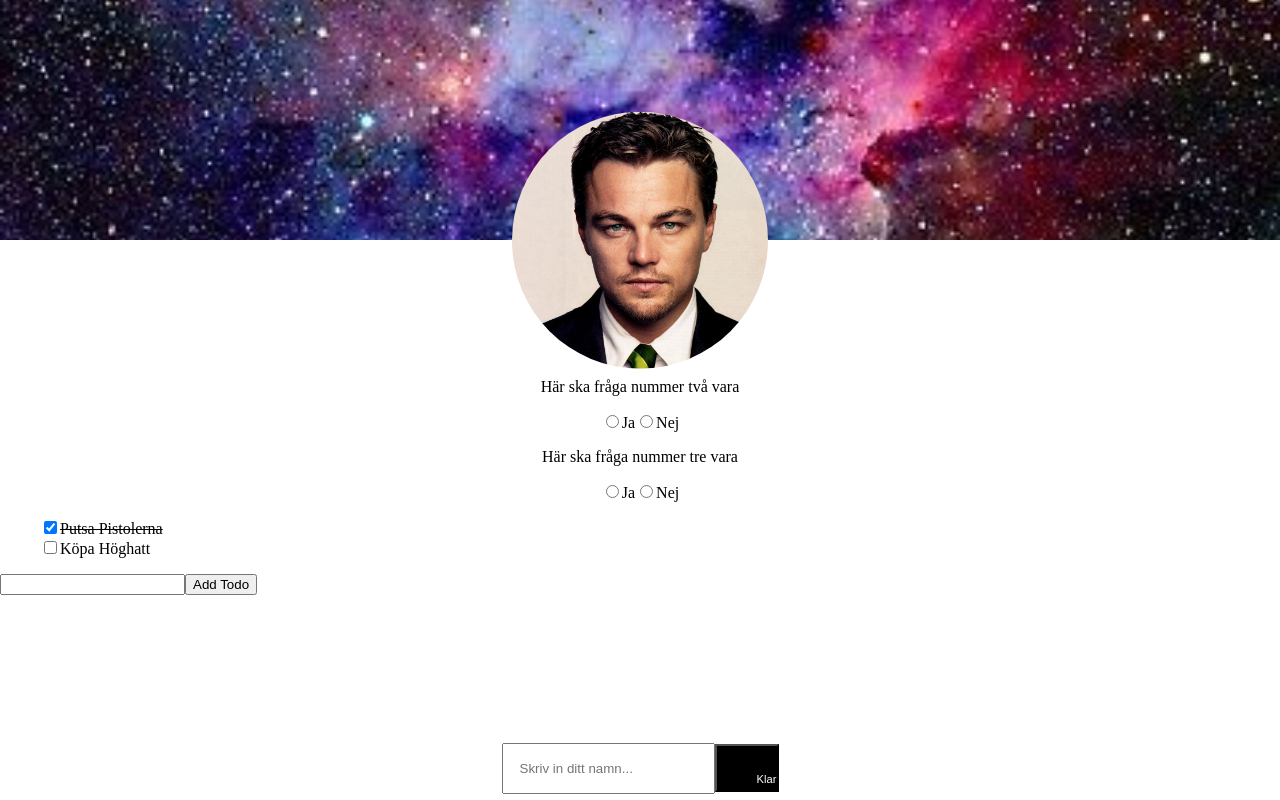
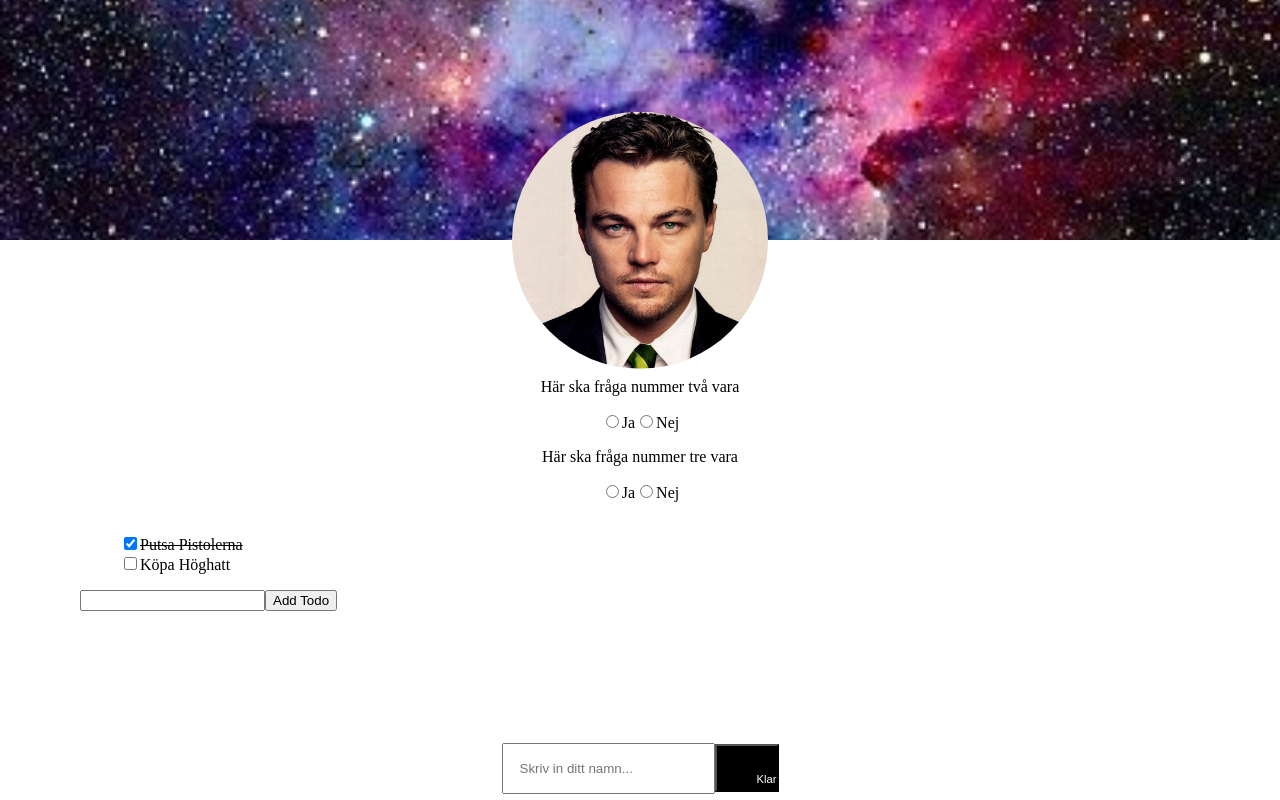
Before and after one commit to 1974pontus/R-U-CHORE, a React (Create React App) app: page / in a window 1280 px wide. Built offline with nearby package versions, Linux system fonts and the light colour scheme.

Commit message:
adding really bad CSS to layout

```diff
--- a/src/components/Layout.tsx
+++ b/src/components/Layout.tsx
@@ -32,7 +32,7 @@ const Layout = () => {
         <Header imageSrc={require('../img/space.jpg')} alt='stardust in space'/>
         <Title />
         <MainView onProfilSelected={handleProfileSelected}/>
-        <ProfileView />
+        <div style={todolist}><ProfileView /></div>
          <div style={marginbottom}>.</div>
 
       </div>
@@ -45,7 +45,13 @@ export default Layout
 
 
 const marginbottom: CSSProperties = {
-  marginBottom: '7rem',
+  marginBottom: '6rem',
   textAlign: 'center',
   color: 'white'
 }
+
+
+
+const todolist: CSSProperties = {
+  margin: '2rem 0  0 5rem',
+ }
```
